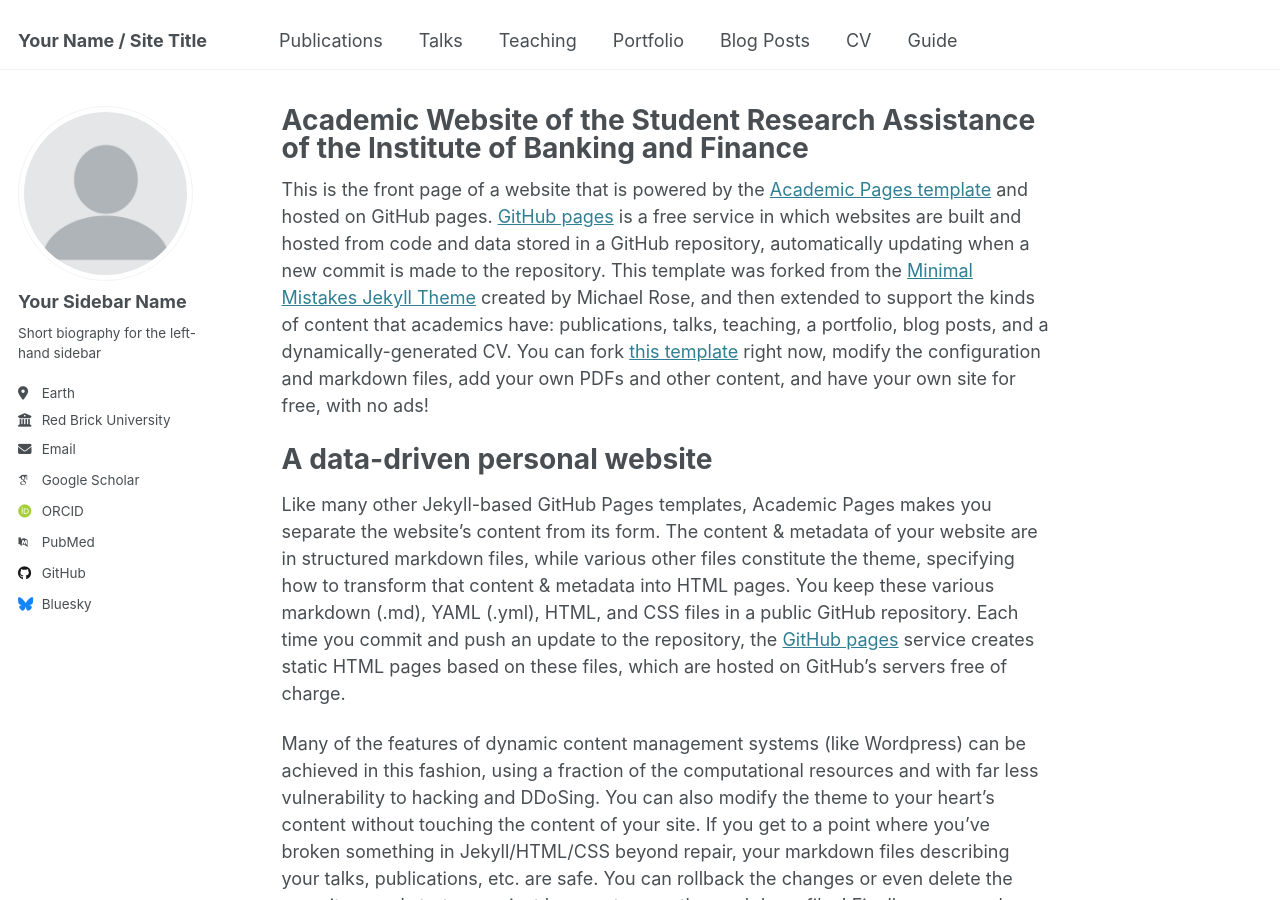
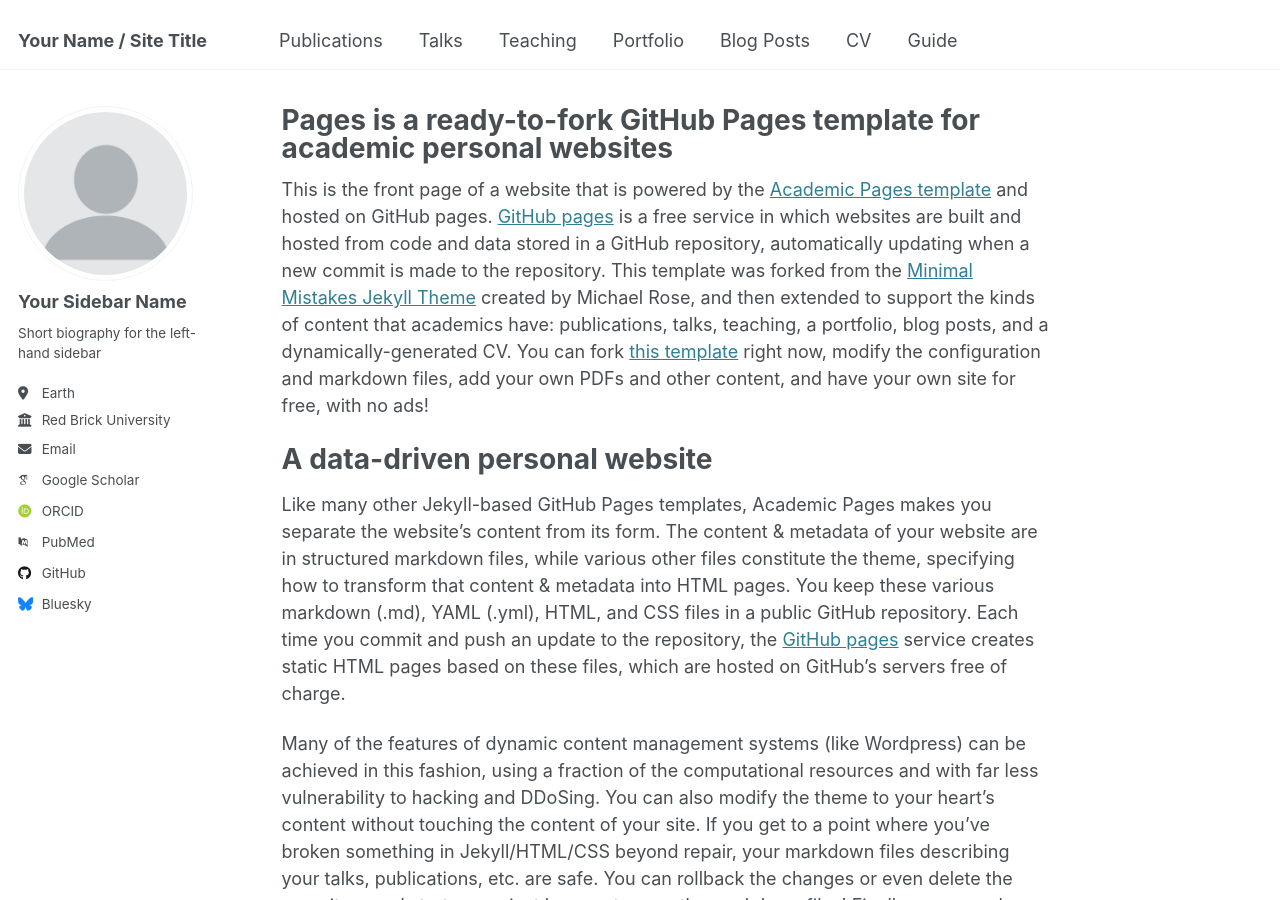
Before and after one commit to shadyest/shadyest.github.io, a Jekyll site: the page built from _pages/about.md, in a window 1280 px wide and 900 px high. Built offline with Jekyll 4.4.1, drawn with Linux system fonts in a browser that asks for light colours; some web fonts are replaced.

Commit message:
Update about.md
revert

```diff
--- a/_pages/about.md
+++ b/_pages/about.md
@@ -1,6 +1,6 @@
 ---
 permalink: /
-title: "Academic Website of the Student Research Assistance of the Institute of Banking and Finance"
+title: "Pages is a ready-to-fork GitHub Pages template for academic personal websites"
 author_profile: true
 redirect_from:
   - /about/
```
